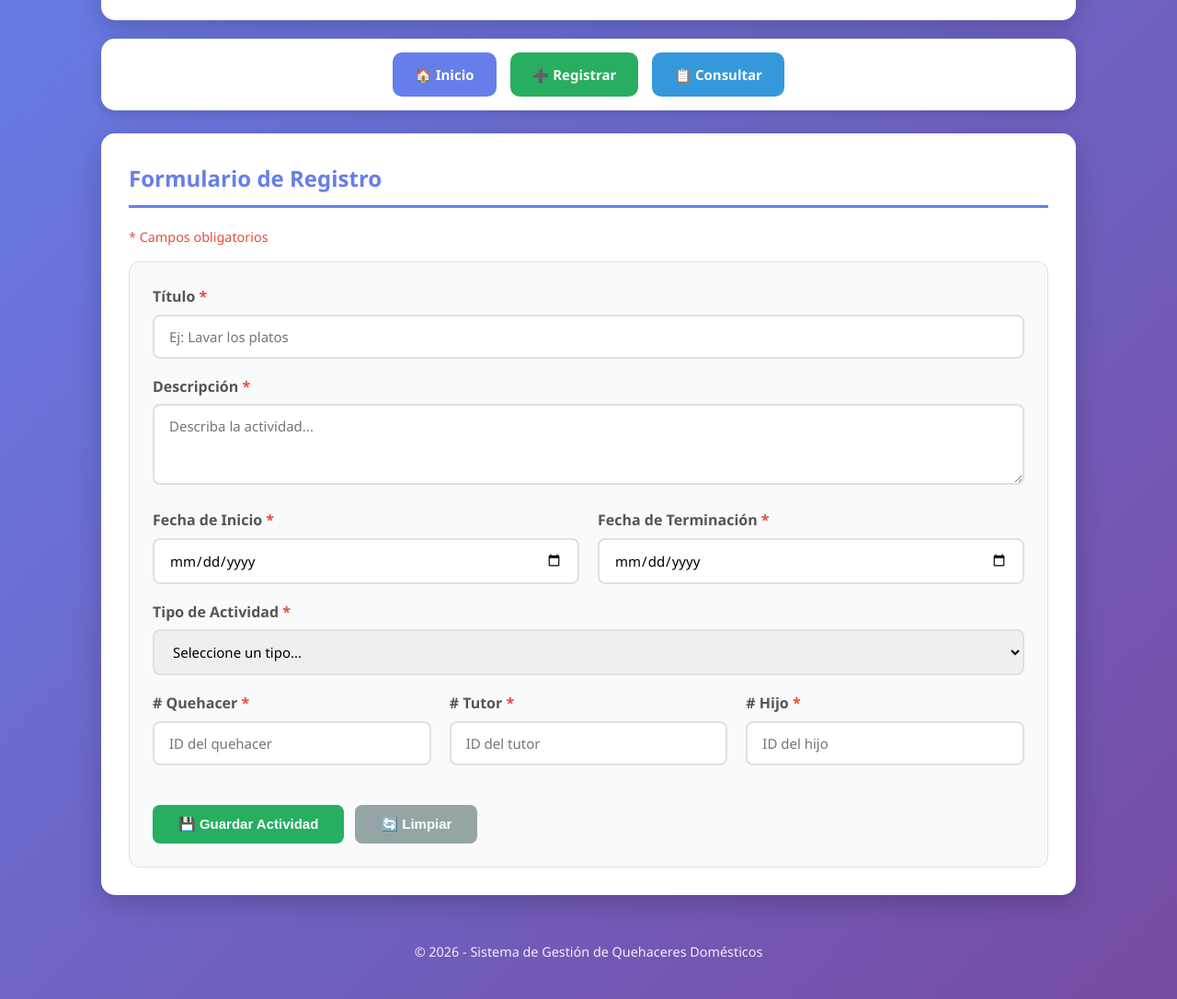
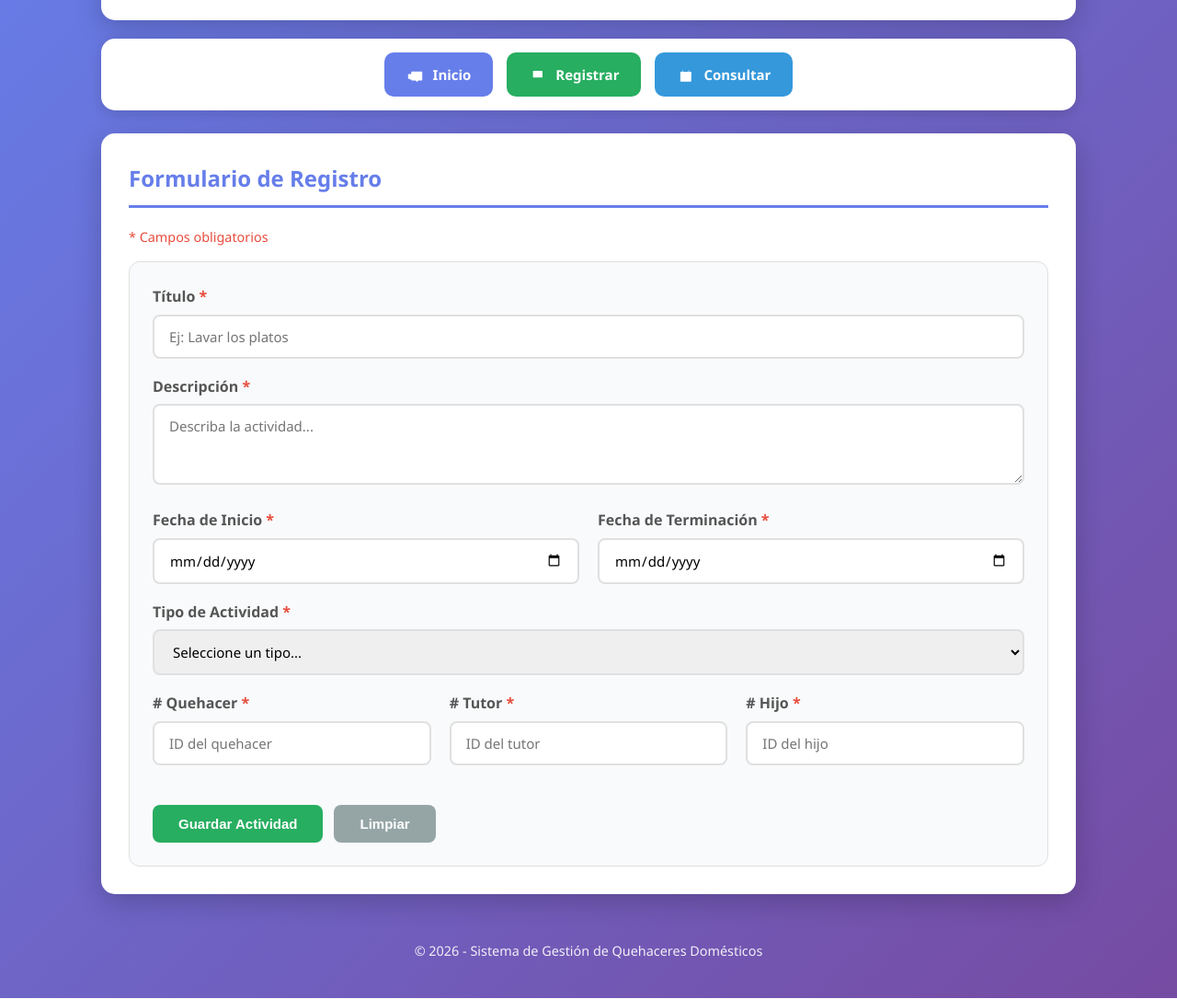
Before and after one commit to pxrn0ximoroon/actividades-frontend, a plain HTML site: page public_html/registrar.html in a window 1280 px wide. Shown: the part 160-1246 px from the top of the page at 92% size. Drawn offline with Linux system fonts and the light colour scheme.

Commit message:
Update registrar.html

```diff
--- a/public_html/registrar.html
+++ b/public_html/registrar.html
@@ -9,14 +9,29 @@
 <body>
     <div class="container">
         <header>
-            <h1>➕ Registrar Nueva Actividad</h1>
+            <h1>Registrar Nueva Actividad</h1>
             <p>Complete el formulario para crear una actividad</p>
         </header>
 
         <nav class="navbar">
-            <a href="index.html" class="nav-home">🏠 Inicio</a>
-            <a href="registrar.html" class="nav-registrar">➕ Registrar</a>
-            <a href="consultar.html" class="nav-consultar">📋 Consultar</a>
+            <a href="index.html" class="nav-home">
+                <svg width="20" height="20" viewBox="0 0 1024 1024" style="vertical-align:middle;margin-right:5px;" xmlns="http://www.w3.org/2000/svg">
+                    <path d="M118.9 388.7h328.6c14.3 0 25.9 11.6 25.9 25.9v208.7c0 14.3-11.6 25.9-25.9 25.9H275.6l-52.1 50.1-54.1-50.1h-50.5c-14.3 0-25.9-11.6-25.9-25.9V414.6c0-14.3 11.6-25.9 25.9-25.9z" fill="#FFFFFF"/><path d="M321.6 267.9h508.9c14.3 0 25.9 11.6 25.9 25.9v399c0 14.3-11.6 25.9-25.9 25.9h-177L584 785.5l-72.2-66.8H321.5c-14.3 0-25.9-11.6-25.9-25.9v-399c0.1-14.3 11.7-25.9 26-25.9z" fill="#FFFFFF"/><path d="M584.4 821.1l-82.6-76.5H321.6c-28.5 0-51.8-23.2-51.8-51.8v-399c0-28.5 23.2-51.8 51.8-51.8h508.9c28.5 0 51.8 23.2 51.8 51.8v399c0 28.5-23.2 51.8-51.8 51.8H663.9l-79.5 76.5zM321.6 293.8v399H522l61.7 57.1 59.4-57.1h187.4v-399H321.6z" fill="#FFFFFF"/>
+                </svg>
+                Inicio
+            </a>
+            <a href="registrar.html" class="nav-registrar">
+                <svg width="20" height="20" viewBox="0 0 1024 1024" style="vertical-align:middle;margin-right:5px;" xmlns="http://www.w3.org/2000/svg">
+                    <path d="M259.6 210.5h483.8c12.1 0 22 9.8 22 22v318.9c0 12.1-9.8 22-22 22H259.6c-12.1 0-22-9.8-22-22v-319c0-12.1 9.9-21.9 22-21.9z" fill="#FFFFFF"/><path d="M351.1 276.4h300.8c26.3 0 47.5 21.3 47.5 47.5v146.8c0 26.3-21.3 47.5-47.5 47.5H351.1c-26.3 0-47.5-21.3-47.5-47.5V324c0-26.3 21.3-47.6 47.5-47.6z" fill="#FFFFFF"/>
+                </svg>
+                Registrar
+            </a>
+            <a href="consultar.html" class="nav-consultar">
+                <svg width="20" height="20" viewBox="0 0 1024 1024" style="vertical-align:middle;margin-right:5px;" xmlns="http://www.w3.org/2000/svg">
+                    <path d="M224.3 251.4h556.2c14.3 0 25.9 11.6 25.9 25.9v501.8c0 14.3-11.6 25.9-25.9 25.9H224.3c-14.3 0-25.9-11.6-25.9-25.9V277.3c0-14.3 11.6-25.9 25.9-25.9z" fill="#FFFFFF"/><path d="M224.3 277h568.5v152.1H224.3z" fill="#FFFFFF"/><path d="M495.6 638.8l101-101c11.8-11.8 30.9-11.8 42.7 0l0.1 0.1c11.8 11.8 11.8 30.9 0 42.7L518.7 701.2c-6.3 6.3-14.8 9.3-23.1 8.8-8.3 0.5-16.7-2.5-23.1-8.8l-76-76c-11.8-11.8-11.8-30.9 0-42.7l0.1-0.1c11.8-11.8 30.9-11.8 42.7 0l56.3 56.4z" fill="#FFFFFF"/><path d="M327.7 166.8c14.3 0 25.9 11.6 25.9 25.9v38.8h-51.7v-38.8c0-14.4 11.6-25.9 25.8-25.9zM664.1 166.8c14.3 0 25.9 11.6 25.9 25.9v38.8h-51.7v-38.8c-0.1-14.4 11.5-25.9 25.8-25.9z" fill="#FFFFFF"/>
+                </svg>
+                Consultar
+            </a>
         </nav>
 
         <main>
@@ -69,8 +84,8 @@
                         </div>
                     </div>
                     <div class="btn-group">
-                        <button type="submit" class="btn btn-success">💾 Guardar Actividad</button>
-                        <button type="reset" class="btn btn-secondary">🔄 Limpiar</button>
+                        <button type="submit" class="btn btn-success">Guardar Actividad</button>
+                        <button type="reset" class="btn btn-secondary">Limpiar</button>
                     </div>
                 </form>
             </div>
```
